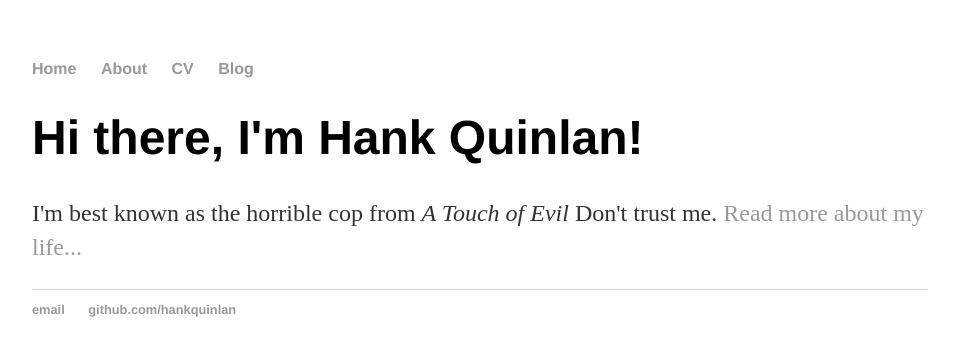
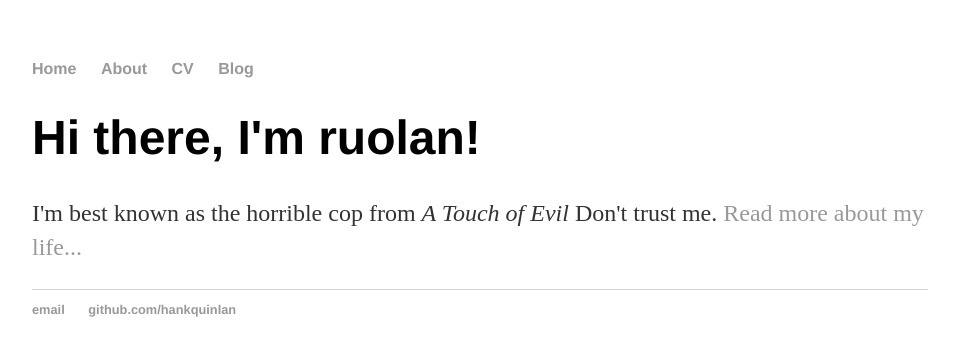
Before and after one commit to ruolan/ruolan, a Jekyll site: the page built from index.html, in a window 1280 px wide. Shown: the top 356 px of the page, without its empty margins (160-1115 px from the left). Built offline with Jekyll 4.4.1, drawn with Linux system fonts in a browser that asks for light colours.

Commit message:
Update index.html
change index to default style

```diff
--- a/index.html
+++ b/index.html
@@ -1,30 +1,8 @@
-<!DOCTYPE html>
-<html>
-	<head>
-		<title>Hank Quinlan, Horrible Cop</title>
-		<!-- link to main stylesheet -->
-		<link rel="stylesheet" type="text/css" href="/css/main.css">
-	</head>
-	<body>
-		<nav>
-    		<ul>
-        		<li><a href="/">Home</a></li>
-	        	<li><a href="/about">About</a></li>
-        		<li><a href="/cv">CV</a></li>
-        		<li><a href="/blog">Blog</a></li>
-    		</ul>
-		</nav>
-		<div class="container">
-    		<div class="blurb">
-        		<h1>Hi there, I'm Hank Quinlan!</h1>
-				<p>I'm best known as the horrible cop from <em>A Touch of Evil</em> Don't trust me. <a href="/about">Read more about my life...</a></p>
-    		</div><!-- /.blurb -->
-		</div><!-- /.container -->
-		<footer>
-    		<ul>
-        		<li><a href="mailto:hankquinlanhub@gmail.com">email</a></li>
-        		<li><a href="https://github.com/hankquinlan">github.com/hankquinlan</a></li>
-			</ul>
-		</footer>
-	</body>
-</html>
+---
+layout: default
+title: Hank Quinlan, Horrible Cop
+---
+<div class="blurb">
+	<h1>Hi there, I'm ruolan!</h1>
+	<p>I'm best known as the horrible cop from <em>A Touch of Evil</em> Don't trust me. <a href="/about">Read more about my life...</a></p>
+</div><!-- /.blurb -->
```
